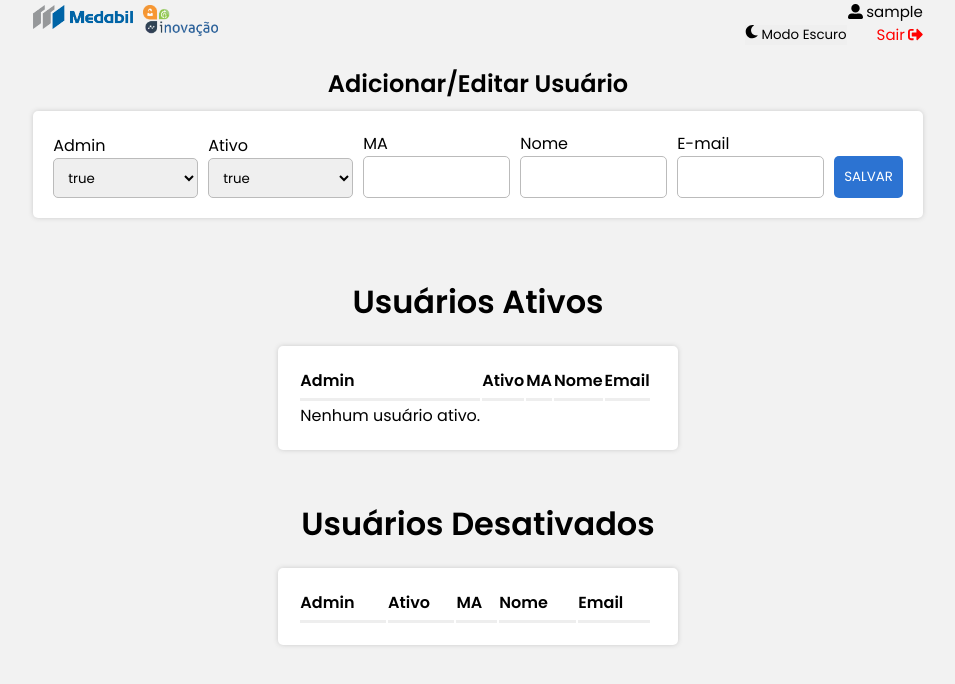
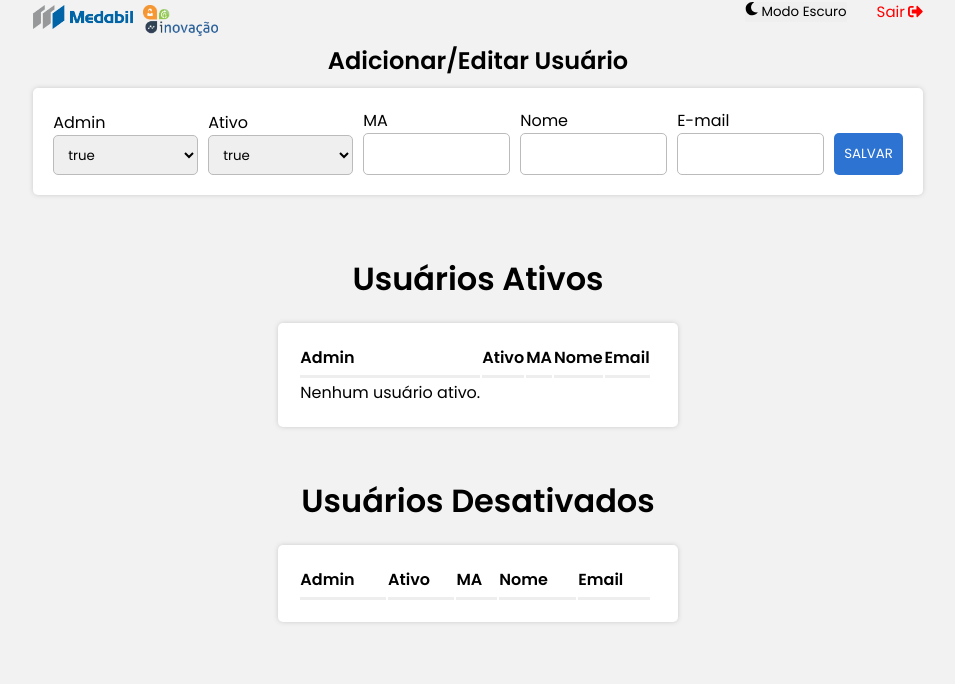
Before and after one commit to lgadol/Users_DiarioDeObras, a React (Create React App) app in the folder frontend/: page / in a window 1280 px wide. Shown: the top 684 px of the page, without its empty margins (162-1117 px from the left). Built offline with nearby package versions, Linux system fonts and the light colour scheme; sample sign-in values are in the browser's storage.

Commit message:
Update App.js

```diff
--- a/frontend/src/App.js
+++ b/frontend/src/App.js
@@ -139,7 +139,7 @@ function App() {
           axios.post('http://localhost:8800/checkAdmin', { ma: ma }, { headers: { "Content-Type": "application/json" } }
           ).then((adminResponse) => {
             if (adminResponse.data.admin === 'true') {
-              toast.success(`Bem-Vindo, ${username}!`);
+              toast.success(`Bem-Vindo!`);
               setIsLoggedIn(true);
               localStorage.setItem('isLoggedIn', 'true');
               setUsername(response.data.nome);
@@ -180,8 +180,8 @@ function App() {
             <Route path="/" element={
               <>
                 <UserDisplay>
-                  <FaUserAlt />
-                  <Username>{username}</Username>
+                  {/* <FaUserAlt />
+                  <Username>{username}</Username> */}
                 </UserDisplay>
                 <ButtonGroup>
                   <DarkButton onClick={() => setDarkMode(!darkMode)}>
```
